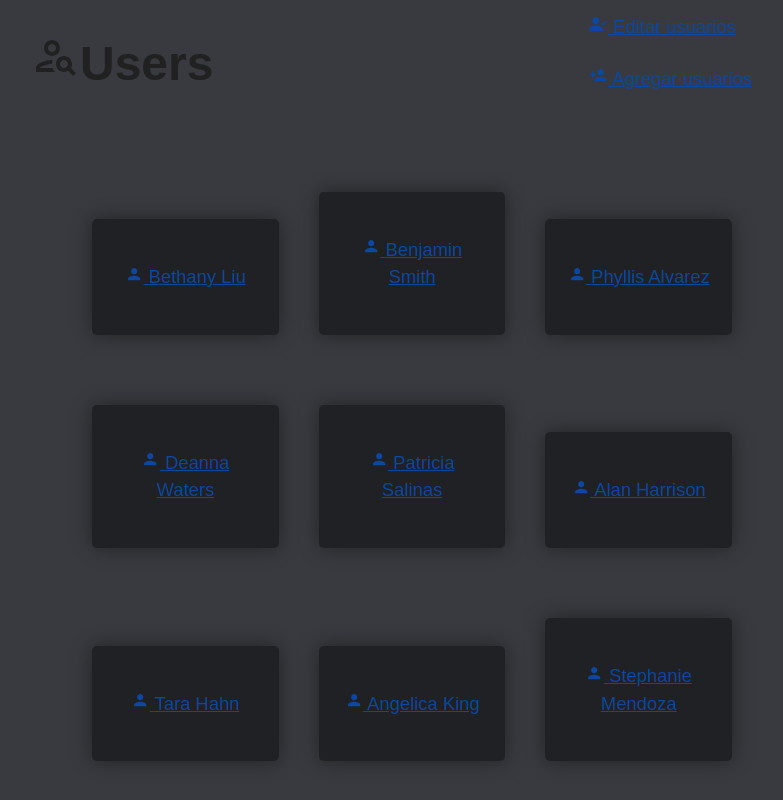
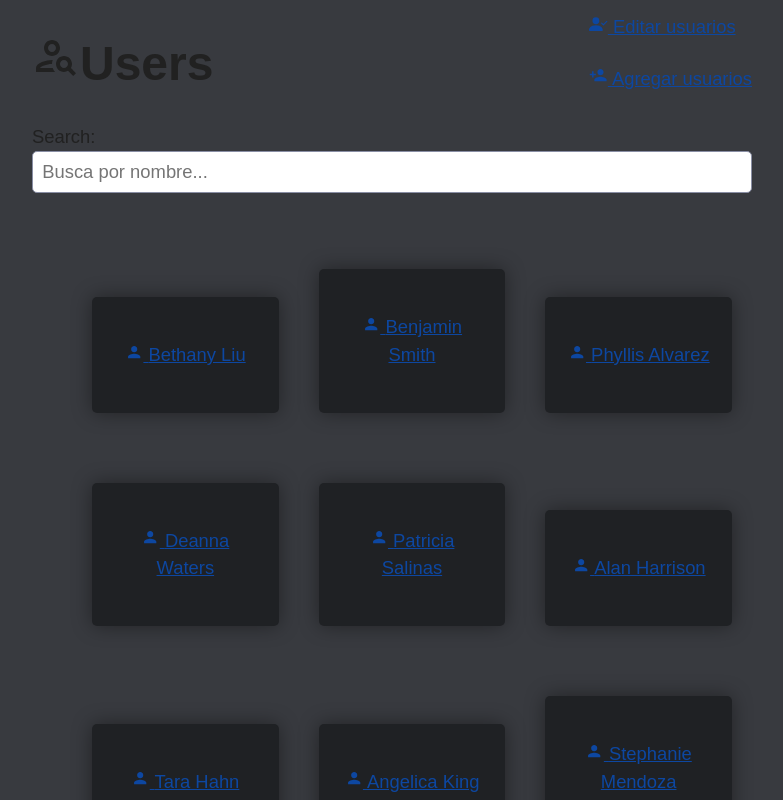
Before and after one commit to Marelyn15/first-proyect-react-and-vite, a React (Vite) app: page / in a window 1280 px wide. Shown: the top 800 px of the page, without its empty margins (248-1031 px from the left). Built offline with nearby package versions, Linux system fonts and the light colour scheme; data requests are answered from the project's data file.

Commit message:
Tenth commit
Now i can search by name

```diff
--- /dev/null
+++ b/src/components/SearchBar.jsx
@@ -0,0 +1,30 @@
+import { useEffect,useState } from "react";
+import { useDebounce } from "../utils/hooks/useDebounce";
+
+/**
+ *
+ * @param {{ onSearch: void }} props
+ * @returns
+ */
+
+export function SearchBar({ onSearch  = () => {}}){
+    const [input, setInput] = useState("");
+    const debounced = useDebounce(input, 500);
+
+    useEffect(()=>{
+        onSearch(debounced)
+    }, [debounced]);
+
+    return(
+        <div>
+            <label>
+                Search:
+                <input
+                style={{width: "100%"}}
+                placeholder="Busca por nombre..."
+                onChange={(event) => setInput(event.target.value)}
+                />
+            </label>
+        </div>
+    );
+}
--- a/src/pages/App.jsx
+++ b/src/pages/App.jsx
@@ -1,8 +1,11 @@
 import { useState, useEffect } from "react";
-//getData
+//Hooks
 import { useFetch } from "../utils/hooks/useFetch";
+//Components
+import { SearchBar } from "../components/SearchBar";
 //Link
 import { Link } from "react-router-dom";
+//Icons
 import { MdMoreTime } from "react-icons/md";
 import { MdPersonAdd } from "react-icons/md";
 import { MdOutlinePersonSearch } from "react-icons/md";
@@ -14,7 +17,13 @@ import "../styles/options.css";
 
 function App() {
   const { data, isLoading } = useFetch("http://localhost:3000/users");
+  const [searchTerm, setSearchTerm] = useState("")
 
+  //To lower case para busquedas
+  const getNames = () =>{
+    return data
+    .filter((user) => user.name.toLowerCase().includes(searchTerm.toLowerCase()))
+  }
   return (
     <div>
       <div className="options">
@@ -37,9 +46,12 @@ function App() {
           </p>
         </div>
       </div>
+      {/*SearchBar */}
+      <SearchBar onSearch={(value) => setSearchTerm(value)}/>
+      {/*Logica de cartas y nombres */}
       {!isLoading ? (
         <ul>
-          {data.map((user) => {
+          { getNames().map((user) => {
             return (
               <div className="card">
                 <p key={user.id}>
--- /dev/null
+++ b/src/utils/hooks/useDebounce.js
@@ -0,0 +1,15 @@
+import { useEffect, useState } from "react";
+
+//Funcion que hara un delay a la hora de busquedas
+export function useDebounce(value, delay){
+
+    const [debounceValue, setDebounceValue] = useState(value);
+
+    useEffect(()=>{
+        const handler = setTimeout(()=>{
+            setDebounceValue(value);
+        }, delay);
+        return () => clearTimeout(handler);
+    }, [value, delay]);
+    return debounceValue;
+}
```
